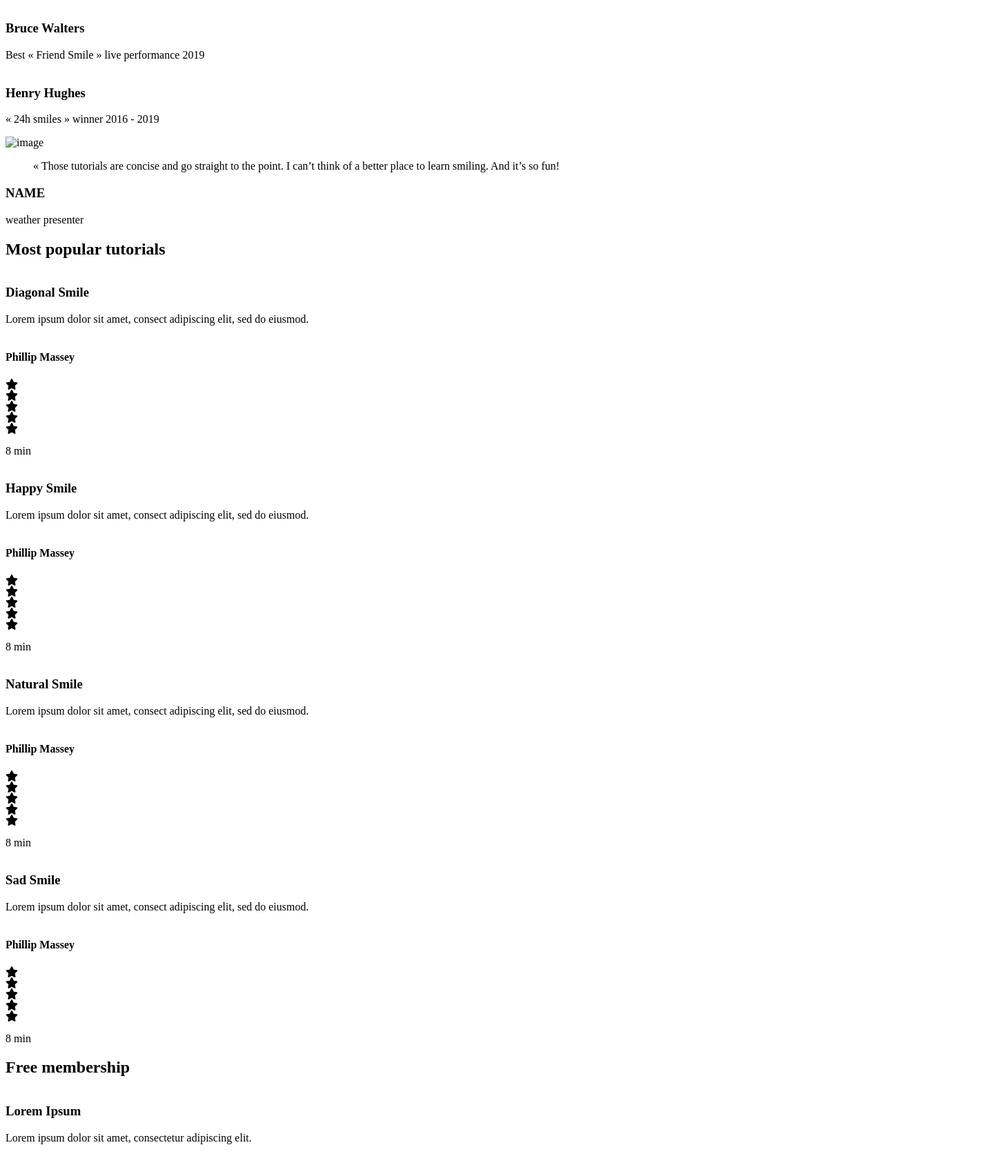
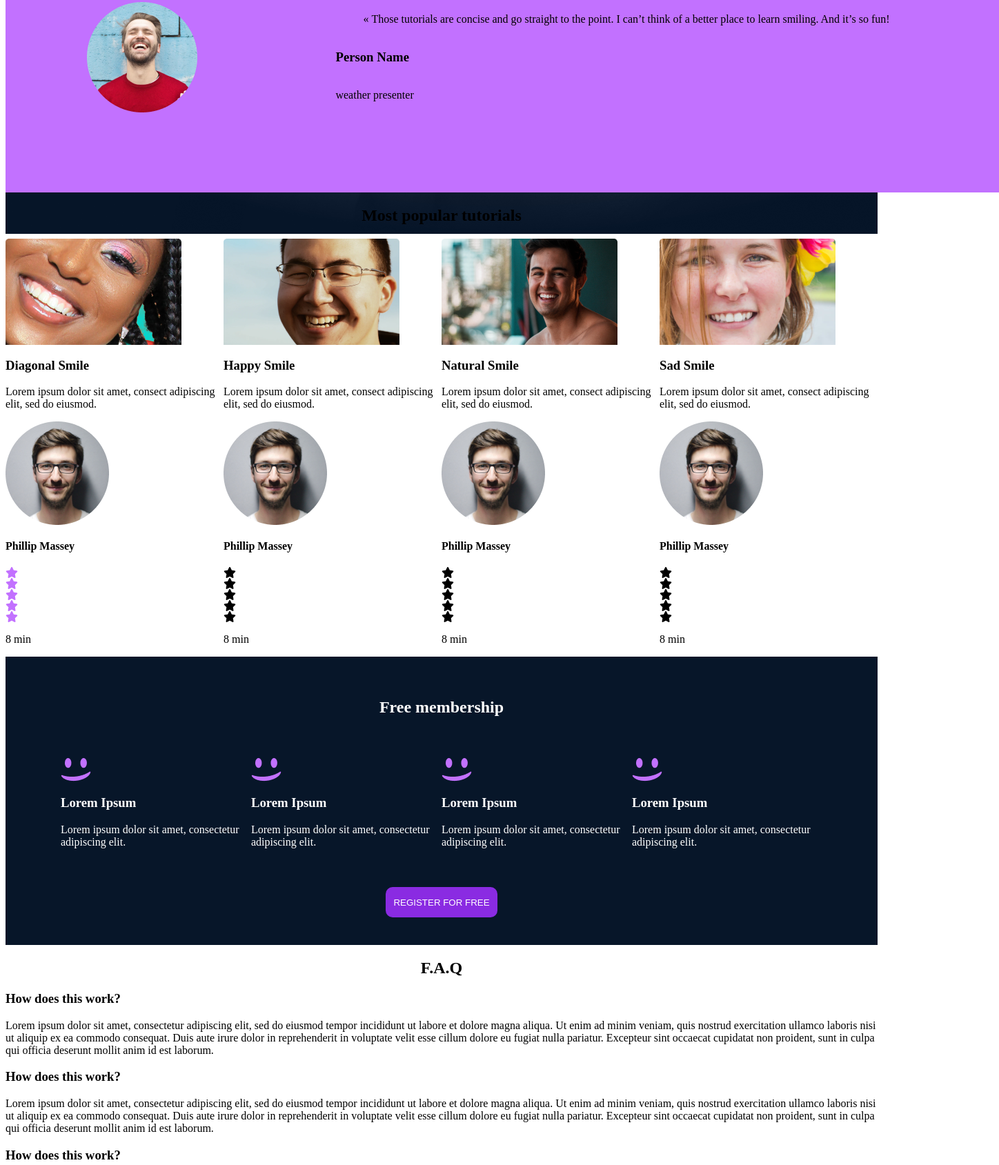
Before and after one commit to Sammycaleb6/alx_html_css, a plain HTML site: page css_advanced/index.html in a window 1280 px wide. Shown: the part 658-2347 px from the top of the page at 69% size, 1448 px wide, since content can reach past the window. Drawn offline with Linux system fonts and the light colour scheme.

Commit message:
added images and styles

```diff
--- a/css_advanced/index.html
+++ b/css_advanced/index.html
@@ -5,11 +5,14 @@
     <meta name="viewport" content="width=device-width, initial-scale=1.0">
     <script src="https://kit.fontawesome.com/4a2b055604.js" crossorigin="anonymous"></script>
     <title>Document</title>
+    <link rel="stylesheet" href="styles.css">
 </head>
 <body>
+
+    <main>
         <header>
         <nav>
-            <img src="https://fakeimg.pl/250x250?text=Sample+Logo" alt="logo">
+            <img src="./images/logo.png" alt="logo">
 
             <ul>
                 <li><a href="#">COURSE</a></li>
@@ -19,8 +22,7 @@
         </nav>
 
     </header>
-    <main>
-        <section>
+        <section ">
             <div>
                 <h1>Get schooled</h1>
                 <span>SMILES</span>
@@ -28,50 +30,68 @@
                 <span>LAUGH</span>
                 <button>REGISTER FOR FREE</button>
             </div>
+            <div >
+                <h2>Learn from the pros</h2>
+                <div class="tests">
                     <div>
-                <h2>Learn from the pros</h2>
-                <div>
-                    <div>
-                        <img src="./images/1 (3).png" alt="">
+                        <img src="./images/1.png" alt="">
                         <h3>Phillip Massey</h3>
                         <p>« Smile of the year » 2018 - 2019</p>
                     </div>
                     <div>
-                        <img src="./images/6.png" alt="">
+                        <img src="./images/3.png" alt="">
                         <h3>Nannie Lawrence</h3>
                         <p>Best « little smile » 2017</p>
                     </div>
                     <div>
-                        <img src="./images/7.png" alt="">
+                        <img src="./images/2.png" alt="">
                         <h3>Bruce Walters</h3>
                         <p>Best « Friend Smile » live performance 2019</p>
                     </div>
                     <div>
-                        <img src="./images/8.png" alt="">
+                        <img src="./images/4.png" alt="">
                         <h3>Henry Hughes</h3>
                         <p>« 24h smiles » winner 2016 - 2019</p>
                     </div>
                 </div>
             </div>
         </section>
-        <section>
+        <section class="testimonials">
             <div>
-                <img src="./images/Bitmap.png" alt="image">
+                <img src="./images/5.png" alt="image">
             </div>
-            <div>
+            <div class="quote">
                 <blockquote>« Those tutorials are concise and go straight to the point. I can’t think of a better place to learn smiling. And it’s so fun!</blockquote>
-                <h3>NAME</h3>
+                <h3>Person Name</h3>
                 <P>weather presenter</P>
             </div>
         </section>
-        <section>
+        <section class="tutorials">
             <h2>Most popular tutorials</h2>
+            <div class="tuts">
                 <div>
-                <img src="./images/Bitmap (1).png" alt="">
+                    <img src="./images/9.png" alt="">
                     <h3>Diagonal Smile</h3>
                     <p>Lorem ipsum dolor sit amet, consect adipiscing elit, sed do eiusmod.</p>
                     <div>
-                    <img src="./images/1 (3).png" alt="">
+                        <img src="./images/1.png" alt="">
+                        <h4>Phillip Massey</h4>
+                    </div>
+                    <div class="rating">
+                        <div><i class="fa-solid fa-star"></i></div>
+                        <div><i class="fa-solid fa-star"></i></div>
+                        <div><i class="fa-solid fa-star"></i></div>
+                        <div><i class="fa-solid fa-star"></i></div>
+                        <div><i class="fa-solid fa-star"></i></div>
+                    </div>
+                    <p>8 min</p>
+                </div>
+                <div>
+                    <img src="./images/6.png" alt="">
+                    <h3>Happy Smile</h3>
+                    <p>Lorem ipsum dolor sit amet, consect adipiscing elit, sed do eiusmod.</p>
+                    <div>
+                        <img src="./images/1.png" alt="">
                         <h4>Phillip Massey</h4>
                     </div>
                     <div>
@@ -84,11 +104,11 @@
                     <p>8 min</p>
                 </div>
                 <div>
-                <img src="./images/Bitmap (4).png" alt="">
-                <h3>Happy Smile</h3>
+                    <img src="./images/8.png" alt="">
+                    <h3>Natural Smile</h3>
                     <p>Lorem ipsum dolor sit amet, consect adipiscing elit, sed do eiusmod.</p>
                     <div>
-                    <img src="./images/1 (3).png" alt="">
+                        <img src="./images/1.png" alt="">
                         <h4>Phillip Massey</h4>
                     </div>
                     <div>
@@ -101,11 +121,11 @@
                     <p>8 min</p>
                 </div>
                 <div>
-                <img src="./images/Bitmap (3).png" alt="">
-                <h3>Natural Smile</h3>
+                    <img src="./images/7.png" alt="">
+                    <h3>Sad Smile</h3>
                     <p>Lorem ipsum dolor sit amet, consect adipiscing elit, sed do eiusmod.</p>
                     <div>
-                    <img src="./images/1 (3).png" alt="">
+                        <img src="./images/1.png" alt="">
                         <h4>Phillip Massey</h4>
                     </div>
                     <div>
@@ -117,45 +137,31 @@
                     </div>
                     <p>8 min</p>
                 </div>
-            <div>
-                <img src="./images/Bitmap (2).png" alt="">
-                <h3>Sad Smile</h3>
-                <p>Lorem ipsum dolor sit amet, consect adipiscing elit, sed do eiusmod.</p>
-                <div>
-                    <img src="./images/1 (3).png" alt="">
-                    <h4>Phillip Massey</h4>
-                </div>
-                <div>
-                    <div><i class="fa-solid fa-star"></i></div>
-                    <div><i class="fa-solid fa-star"></i></div>
-                    <div><i class="fa-solid fa-star"></i></div>
-                    <div><i class="fa-solid fa-star"></i></div>
-                    <div><i class="fa-solid fa-star"></i></div>
-                </div>
-                <p>8 min</p>
             </div>
         </section>
-        <section>
+        <section class="membership">
             <h2>Free membership</h2>
+            <div class="members">
                 <div>
-                <img src="./images/smile.svg" alt="">
+                    <img src="./images/smile.png" alt="">
                     <h3>Lorem Ipsum</h3>
                     <p>Lorem ipsum dolor sit amet, consectetur adipiscing elit.</p>
                 </div>
                 <div>
-                <img src="./images/smile.svg" alt="">
+                    <img src="./images/smile.png" alt="">
                     <h3>Lorem Ipsum</h3>
                     <p>Lorem ipsum dolor sit amet, consectetur adipiscing elit.</p>
                 </div>
                 <div>
-                <img src="./images/smile.svg" alt="">
+                    <img src="./images/smile.png" alt="">
                     <h3>Lorem Ipsum</h3>
                     <p>Lorem ipsum dolor sit amet, consectetur adipiscing elit.</p>
                 </div>
                 <div>
-                <img src="./images/smile.svg" alt="">
+                    <img src="./images/smile.png" alt="">
                     <h3>Lorem Ipsum</h3>
                     <p>Lorem ipsum dolor sit amet, consectetur adipiscing elit.</p>
+                </div>
             </div>
             <button>REGISTER FOR FREE</button>
         </section>
@@ -163,9 +169,10 @@
             <h2>F.A.Q</h2>
             <div>
                 <div>
-                    <div>
                     <h3>How does this work?</h3>
                 </div>
+                <div class="faq">
+
                     <div>
                         Lorem ipsum dolor sit amet, consectetur adipiscing elit, sed do eiusmod tempor incididunt ut labore et dolore magna aliqua. Ut enim ad minim veniam, quis nostrud exercitation ullamco laboris nisi ut aliquip ex ea commodo consequat. Duis aute irure dolor in reprehenderit in voluptate velit esse cillum dolore eu fugiat nulla pariatur. Excepteur sint occaecat cupidatat non proident, sunt in culpa qui officia deserunt mollit anim id est laborum.
                     </div>
@@ -177,7 +184,7 @@
                         Lorem ipsum dolor sit amet, consectetur adipiscing elit, sed do eiusmod tempor incididunt ut labore et dolore magna aliqua. Ut enim ad minim veniam, quis nostrud exercitation ullamco laboris nisi ut aliquip ex ea commodo consequat. Duis aute irure dolor in reprehenderit in voluptate velit esse cillum dolore eu fugiat nulla pariatur. Excepteur sint occaecat cupidatat non proident, sunt in culpa qui officia deserunt mollit anim id est laborum.
                     </div>
                 </div>
-                <div>
+                <div class="faq">
                     <div>
                         <h3>How does this work?</h3>
                     </div>
@@ -193,19 +200,22 @@
                 </div>
             </div>
         </section>
-    </main>
         <footer>
             <section>
                 <div>
-                <img src="https://fakeimg.pl/250x250?text=Sample+Logo" alt="logo">
-                <div>
+                    <div class="footer-left">
+                    <img src="images/logo.png" alt="logo">
+                    </div>
+                    <div class="footer-right">
                         <i class="fa-brands fa-facebook"></i>
                         <i class="fa-brands fa-twitter"></i>
                         <i class="fa-brands fa-instagram"></i>
                     </div>
                 </div>
-            <p>©smileschool 2020</p>
+                <p class="copy">©smileschool 2020</p>
             </section>
         </footer>
+    </main>
+
 </body>
 </html>
--- a/css_advanced/styles.css
+++ b/css_advanced/styles.css
@@ -0,0 +1,86 @@
+
+li{
+  list-style-type: none;
+}
+li a{
+  text-decoration: none;
+  color: white;
+}
+header{
+  display: flex;
+  flex-direction: row;
+}
+button{
+  background-color: blueviolet; border: none;
+  border-radius: 10px;
+  color: white;
+  width: 162px;
+  height: 44px;
+
+}
+.tests{
+  display: flex;
+  flex-direction: row;
+  align-items: space-between;
+
+}
+h2{
+  text-align: center;
+}
+.testimonials{
+  background-color: #C271FF;
+  display: flex;
+  flex-direction: row;
+  align-items: center;
+  justify-content: center;
+  height: 392px;
+  width: 1440px;
+}
+.quote{
+  display: flex;
+  flex-direction: column;
+  margin-left: 200px;
+}
+main{
+  background-image: url(images/Object.png);
+  background-repeat: no-repeat;
+  height: 1093px;
+}
+.tutorials{
+  display: flex;
+  flex-direction: column;
+  justify-content: center;
+  background: none;
+}
+.tuts{
+  display: flex;
+  flex-direction: row;
+}
+.rating{
+  color: #C271FF;
+  display: inline;
+}
+.membership{
+  background-color: #071629;
+  display: flex;
+  flex-direction: column;
+  justify-content: center;
+  align-items: center;
+  padding: 40px;
+  color: white;
+
+}
+.members{
+  display: flex;
+  flex-direction: row;
+  margin: 40px;
+}
+footer{
+  background-color: #071629;
+  color: #ccc;
+  display: flex;
+
+}
+.faq{
+  display: grid;
+}
```
Also changed, not shown: css_advanced/images/1.png (added), css_advanced/images/2.png (added), css_advanced/images/3.png (added), css_advanced/images/4.png (added), css_advanced/images/5.png (added), css_advanced/images/6.png (added), css_advanced/images/7.png (added), css_advanced/images/8.png (added), css_advanced/images/9.png (added), css_advanced/images/Object.png (added), css_advanced/images/logo.png (added), css_advanced/images/play.png (added), css_advanced/images/rating.png (added), css_advanced/images/smile.png (added). Lines whose indentation alone changed are shown as unchanged.
